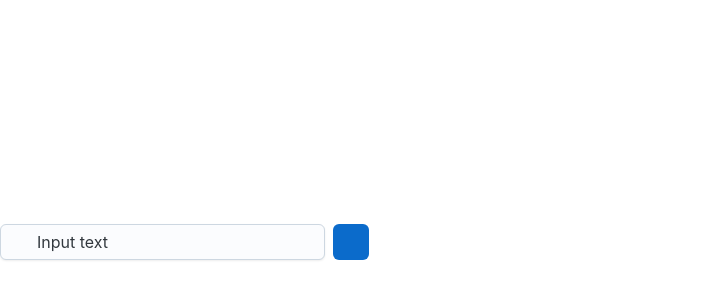
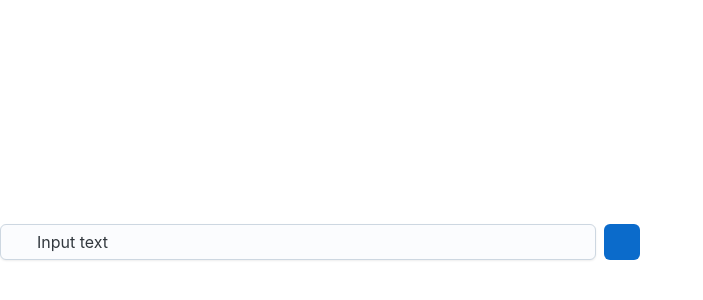
Before and after one commit to devkcng/multicam-tracking, a React (Vite) app in the folder fe/: page / in a window 1280 px wide. Shown: the part 158-458 px from the top of the page, without its empty margins (0-703 px from the left). Built offline with nearby package versions, Linux system fonts and the light colour scheme; some icons are missing.

Commit message:
update search bar

```diff
--- a/fe/src/components/SearchBar.tsx
+++ b/fe/src/components/SearchBar.tsx
@@ -32,7 +32,7 @@ const SearchBar = ({
         display: "flex",
         alignItems: "center",
         gap: 1,
-        maxWidth: 400,
+        width: "50vw",
       }}
     >
       <Input
```
